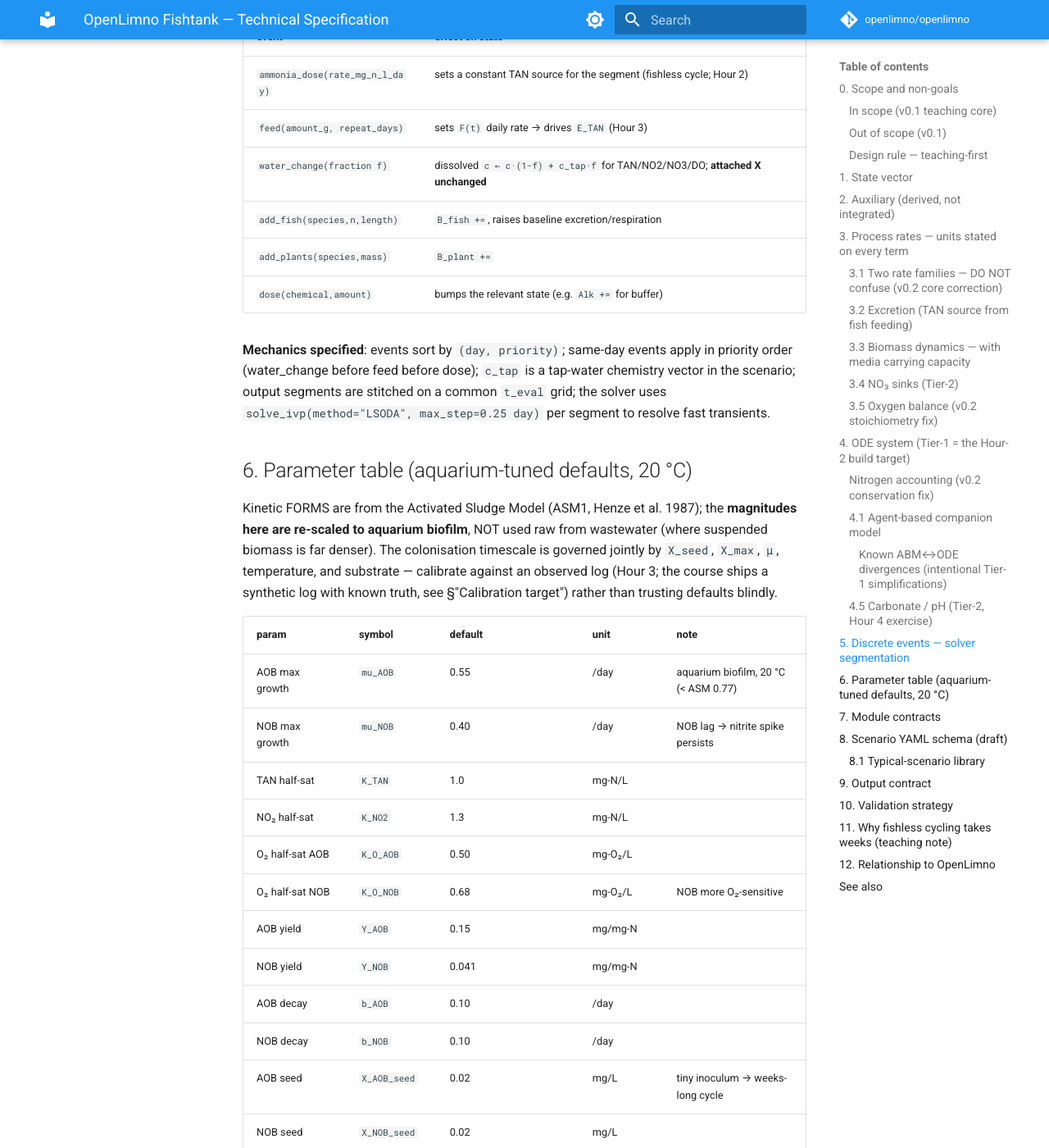
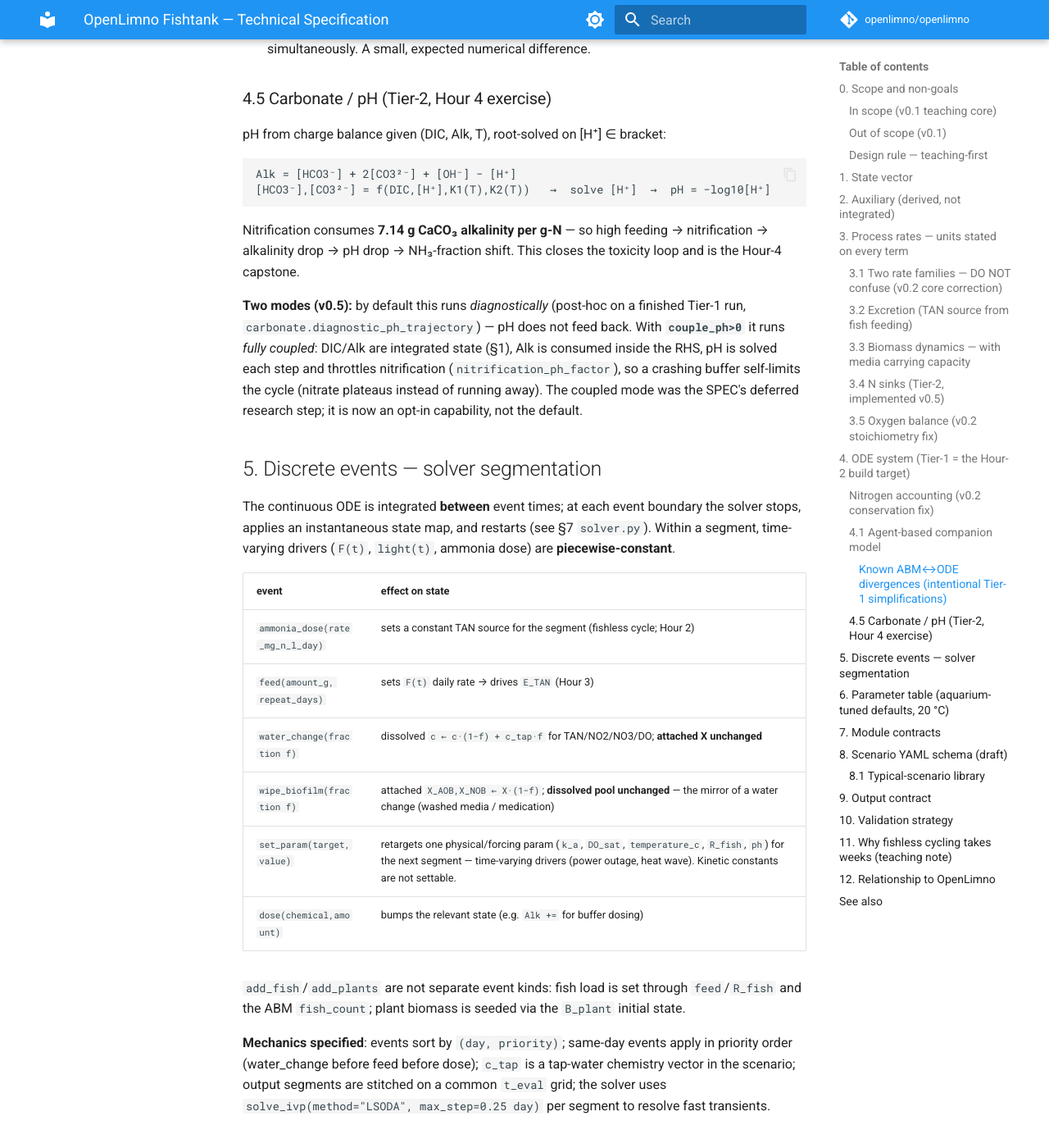
Before and after one commit to bnumsn/openlimno, an MkDocs documentation site: the page built from docs/fishtank/SPEC.md, in a window 1280 px wide and 1400 px high, scrolled down 6700 px. Shown: the whole window at 82% size. Built offline with MkDocs 1.6.1 and Material for MkDocs 9.7.7, drawn with Linux system fonts in a browser that asks for light colours; comment, search, counter and statistics services are not loaded; the version menu is left out; some of the changed text lies outside the part shown.

Commit message:
docs(fishtank): SPEC v0.5 记录新事件 + Tier-2 实现 + 16 场景库
- Status 增 v0.5 条目
- §1 Tier-2 状态表改为实际实现(B_plant/DIC/Alk,B_fish 仅 ABM)+ couple_ph 说明
- §3.4 N 汇:植物吸收(NH4 优先、守恒)+ 反硝化(失氮)实现形式
- §4.5 碳酸盐:诊断 vs 全耦合两模式
- §5 事件表:wipe_biofilm、set_param
- §7 processes 契约补新函数
- §8.1 场景库 5→16 全表

Co-Authored-By: Claude Opus 4.8 (1M context) <noreply@anthropic.com>

````diff
--- a/docs/fishtank/SPEC.md
+++ b/docs/fishtank/SPEC.md
@@ -13,6 +13,13 @@ biofilm errors raised by the 2026-05-28 Codex pre-implementation review
 v0.4.1 (2026-06-02) fixed `calibration.fit()` silently dropping the scenario
 event schedule, which biased fits against any log involving water changes or
 feeding (see §10.3 + `reviews/8209f80`).
+v0.5 (2026-06-02) added two keeper events (`wipe_biofilm`, `set_param`),
+**implemented** the Tier-2 ODE extensions that earlier shipped only as
+exercises — plant nitrogen uptake, denitrification, and **opt-in fully-coupled
+pH** (DIC/Alk integrated, nitrification eats alkalinity, solved pH feeds back
+into the rates) — and grew the scenario library from 5 to 16 typical aquarium
+situations. All Tier-2 terms are off by default (`mu_plant=k_denit=couple_ph=0`),
+so Tier-1 is byte-identical.
 
 ## 0. Scope and non-goals
 
@@ -69,17 +76,25 @@ dilution** (§5). Dissolved species (TAN/NO₂/NO₃/DO) DO dilute on a water ch
 under-colonised filter has tiny `X` and takes weeks to reach `X_max`
 (this is *why* fishless cycling is slow; see §11).
 
-**Tier-2 extension state** (Hour 4, optional):
+**Tier-2 extension state** (implemented v0.5; appended after the Tier-1 core
+in `state.STATE_ORDER`, all inert at the defaults so Tier-1 is unchanged):
 
-| idx | symbol | meaning | unit |
-|---|---|---|---|
-| 6 | `DIC` | dissolved inorganic carbon | mmol/L |
-| 7 | `Alk` | carbonate alkalinity | meq/L |
-| 8 | `B_fish` | total live fish biomass | g |
-| 9 | `B_plant` | total plant biomass | g |
+| idx | symbol | meaning | unit | active when |
+|---|---|---|---|---|
+| 6 | `B_plant` | plant nitrogen pool | mg-N/L | `mu_plant>0` |
+| 7 | `DIC` | dissolved inorganic carbon | mmol/L | `couple_ph>0` |
+| 8 | `Alk` | carbonate alkalinity | meq/L | `couple_ph>0` |
+
+`B_fish` (live fish biomass) is tracked only in the **agent-based model**
+(`agent.py`), not in the ODE state — the ODE represents fish load through the
+`feed`/`R_fish` forcing instead.
 
 In **Tier-1, pH is a fixed scenario input** (constant), so `NH3_free`
-(§2) is still computable. **In Tier-2, pH is solved** from (DIC, Alk, T).
+(§2) is still computable. **With `couple_ph` on, pH is solved** each step from
+(DIC, Alk, T): nitrification consumes Alk (2 H⁺/N ≈ 7.14 g-CaCO₃/g-N), the
+falling pH throttles the nitrifiers via `nitrification_ph_factor`, and the
+dynamic pH drives `NH3_free`. DIC is held constant (CO₂ gas exchange is out of
+scope, §0).
 
 ## 2. Auxiliary (derived, not integrated)
 
@@ -140,13 +155,24 @@ dX_NOB/dt = growth_NOB · (1 − X_NOB/X_NOB_max) − b_NOB · X_NOB
 colonisation S-curve: tiny seed → weeks of logistic growth → plateau.
 Oxidation flux ρ is **not** capped (a mature filter keeps oxidising at full rate).
 
-### 3.4 NO₃ sinks (Tier-2)
+### 3.4 N sinks (Tier-2, implemented v0.5)
+Plant uptake (`processes.plant_uptake`) — macrophytes/algae assimilate N,
+preferring ammonium; logistic-capped at `B_plant_max`, decay mineralises back
+to TAN (so dissolved + plant N is **conserved**):
 ```
-U_plant = θ · v_plant · B_plant · M(NO3, K_NO3) · light(t) / V           [mg-N/L/day]
-r_denit = θ · k_denit · M(NO3, K_NO3d) · [K_O_inh/(K_O_inh + DO)]        [mg-N/L/day]
+base   = mu_plant · B_plant · (1 − B_plant/B_plant_max)
+U_TAN  = base · M(TAN, K_plant_N)
+U_NO3  = base · f_no3_pref · M(NO3, K_plant_N)         [mg-N/L/day]
+dB_plant = (U_TAN + U_NO3) − b_plant·B_plant
 ```
-Denitrification is O₂-inhibited — small in a well-aerated tank (a teaching
-caveat on model assumptions).
+Denitrification (`processes.denitrification_flux`) — first-order in nitrate,
+O₂-**inhibited** (anoxic microsites); this nitrogen leaves as N₂ gas and is the
+one process that genuinely breaks dissolved-N conservation:
+```
+r_denit = k_denit · NO3 · [K_O_denit/(K_O_denit + DO)]   [mg-N/L/day]
+```
+Both vanish at the defaults (`mu_plant=0`, `k_denit=0`). Light forcing is not
+modelled (a teaching caveat — uptake is light-implicit).
 
 ### 3.5 Oxygen balance (v0.2 stoichiometry fix)
 Mass-based O₂ demand of nitrification: **3.43 g-O₂/g-N** for NH₄-N→NO₂-N,
@@ -241,6 +267,14 @@ Nitrification consumes **7.14 g CaCO₃ alkalinity per g-N** — so high feeding
 → nitrification → alkalinity drop → pH drop → NH₃-fraction shift. This closes
 the toxicity loop and is the Hour-4 capstone.
 
+**Two modes (v0.5):** by default this runs *diagnostically* (post-hoc on a
+finished Tier-1 run, `carbonate.diagnostic_ph_trajectory`) — pH does not feed
+back. With **`couple_ph>0`** it runs *fully coupled*: DIC/Alk are integrated
+state (§1), Alk is consumed inside the RHS, pH is solved each step and throttles
+nitrification (`nitrification_ph_factor`), so a crashing buffer self-limits the
+cycle (nitrate plateaus instead of running away). The coupled mode was the
+SPEC's deferred research step; it is now an opt-in capability, not the default.
+
 ## 5. Discrete events — solver segmentation
 
 The continuous ODE is integrated **between** event times; at each event
@@ -253,9 +287,13 @@ boundary the solver stops, applies an instantaneous state map, and restarts
 | `ammonia_dose(rate_mg_n_l_day)` | sets a constant TAN source for the segment (fishless cycle; Hour 2) |
 | `feed(amount_g, repeat_days)` | sets `F(t)` daily rate → drives `E_TAN` (Hour 3) |
 | `water_change(fraction f)` | dissolved `c ← c·(1−f) + c_tap·f` for TAN/NO2/NO3/DO; **attached X unchanged** |
-| `add_fish(species,n,length)` | `B_fish +=`, raises baseline excretion/respiration |
-| `add_plants(species,mass)` | `B_plant +=` |
-| `dose(chemical,amount)` | bumps the relevant state (e.g. `Alk +=` for buffer) |
+| `wipe_biofilm(fraction f)` | attached `X_AOB,X_NOB ← X·(1−f)`; **dissolved pool unchanged** — the mirror of a water change (washed media / medication) |
+| `set_param(target, value)` | retargets one physical/forcing param (`k_a`, `DO_sat`, `temperature_c`, `R_fish`, `ph`) for the next segment — time-varying drivers (power outage, heat wave). Kinetic constants are not settable. |
+| `dose(chemical,amount)` | bumps the relevant state (e.g. `Alk +=` for buffer dosing) |
+
+`add_fish`/`add_plants` are not separate event kinds: fish load is set through
+`feed`/`R_fish` and the ABM `fish_count`; plant biomass is seeded via the
+`B_plant` initial state.
 
 **Mechanics specified**: events sort by `(day, priority)`; same-day events
 apply in priority order (water_change before feed before dose); `c_tap` is
@@ -306,7 +344,7 @@ range, §11). All overridable per-scenario.
 | module | tag | holds | exposes |
 |---|---|---|---|
 | `state.py` | core | `Chemistry`, `Params` dataclasses | `.to_vector()/.from_vector()`, `nh3_free_fraction()` |
-| `processes.py` | core | (stateless) | `monod()`, `oxidation_fluxes()`, `derivatives(t,y,p)` |
+| `processes.py` | core | (stateless) | `monod()`, `oxidation_fluxes()`, `derivatives(t,y,p)`, `plant_uptake()`, `denitrification_flux()`, `effective_ph()`, `nitrification_ph_factor()` |
 | `solver.py` | core | (stateless) | `simulate(chemistry, params, days, schedule)->Result`: segment loop over events + `solve_ivp` |
 | `events.py` | core | `Event`, `EventSchedule`, `TapWater` | `apply_event(chemistry, params, event, tap)` |
 | `agent.py` | core | `FishAgent`, `MicrobePatch` | `simulate_agent_based_model(scenario)->dict`: seeded ABM over fish individuals + AOB/NOB patches |
@@ -356,13 +394,28 @@ fish die its nitrate falls below the ODE's, a deliberate teaching contrast),
 abiotic fishless cycles use `ammonia_dose`, and stocked tanks meant to survive
 start from an established biofilm.
 
+The library has **16** scenarios (v0.5): the 5 nitrogen-cycle lifecycle cases,
+4 operations/failure modes exercising the new events, and 4 Tier-2 ecology
+cases (the rest below). Every preset has a matching `examples/fishtank/*.yaml`.
+
 | scenario | teaching point |
 |---|---|
 | `fishless_cycle` (default) | classic TAN→NO₂→NO₃ cascade; no fish at risk |
 | `seeded_instant_cycle` | mature seeded media suppresses the spike |
 | `fish_in_disaster` | fish stocked into an uncycled tank → ammonia toxicity, mass mortality |
 | `mature_stocked_tank` | established filter + moderate feeding + weekly water changes → all fish survive |
-| `old_tank_syndrome` | low-alkalinity heavy load → carbonate buffer exhausted → pH crash (Hour-4 capstone) |
+| `old_tank_syndrome` | low-alkalinity heavy load → carbonate buffer exhausted → pH crash (diagnostic) |
+| `low_oxygen` | under-aeration (`k_a`↓) → O₂-limited nitrification stalls (NO₃ ~6.6 not ~88) |
+| `staged_stocking` | feeding ramped in steps → biofilm keeps pace, free NH₃ stays safe |
+| `nitrate_control` | weekly water changes export nitrate (~45 vs ~88) |
+| `filter_crash` | `wipe_biofilm` (washed media / medication) → ammonia rebound then recolonise |
+| `power_outage` | `set_param k_a` blackout then restore → DO crashes and recovers |
+| `heat_wave` | `set_param temperature_c` 25→32 → free-NH₃ fraction jumps (~0.14→0.23) |
+| `overfeeding` | thin biofilm + heavy feed → ammonia/oxygen stress |
+| `planted_tank` | plant uptake on → N sink draws nitrate down (partial); plants grow |
+| `denitrification_substrate` | `k_denit` on, low O₂ → NO₃→N₂ removed (~5 vs ~38) |
+| `ph_crash_coupled` | `couple_ph` on → pH self-limits nitrification (NO₃ ~13 vs ~184 diagnostic) |
+| `buffer_dosing` | `dose→Alk` weekly holds the buffer → nitrification sustained (NO₃ ~30) |
 
 ## 9. Output contract
 
````
